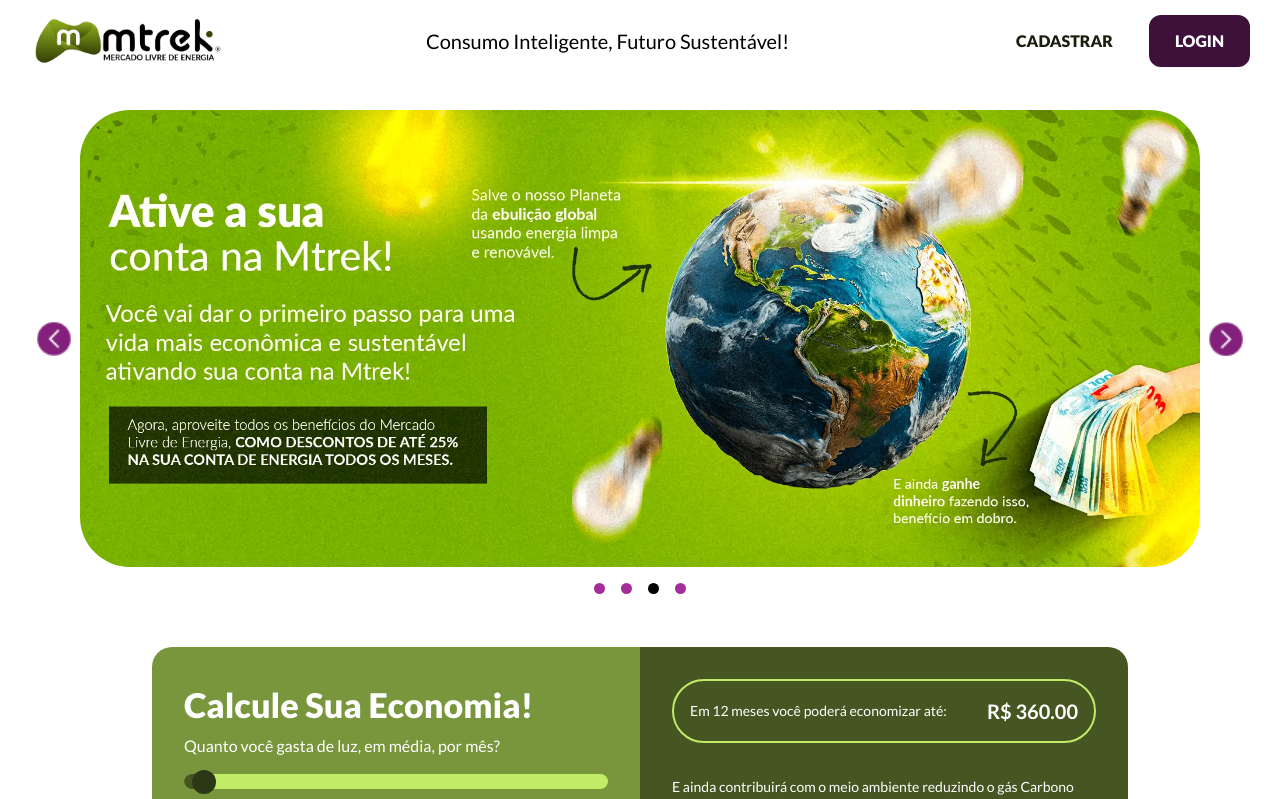
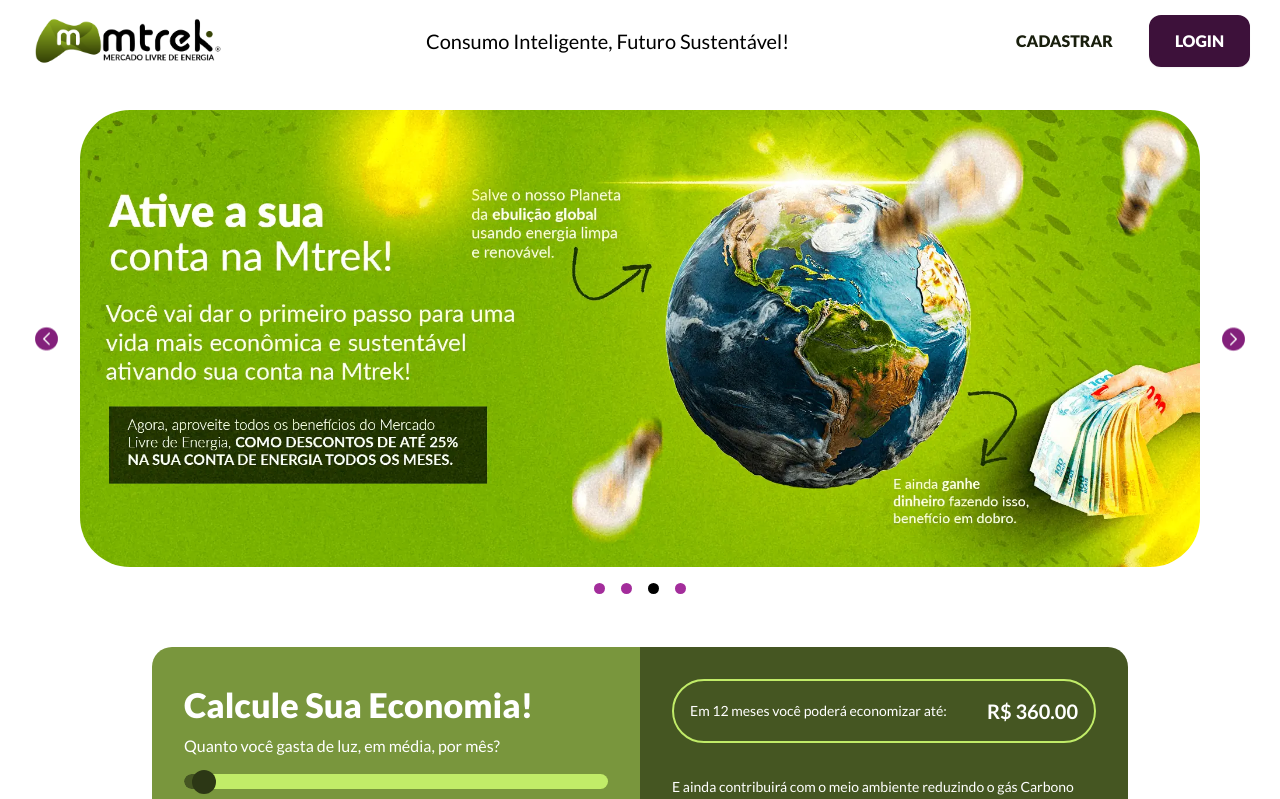
Before and after one commit to Lxcier/mtrek, a Vue app: page / in a window 1280 px wide. Shown: the top 799 px of the page. Built offline with nearby package versions, Linux system fonts and the light colour scheme.

Commit message:
fix: width arrow

```diff
--- a/index.html
+++ b/index.html
@@ -5,10 +5,13 @@
     <link rel="icon" href="/favicon.png">
     <meta name="viewport" content="width=device-width, initial-scale=1.0">
     <title>Mtrek - Mercado Livre de Energia</title>
+
     <link rel="preconnect" href="https://fonts.googleapis.com">
     <link rel="preconnect" href="https://fonts.gstatic.com" crossorigin>
     <link href="https://fonts.googleapis.com/css2?family=Lato:ital,wght@0,100;0,300;0,400;0,700;0,900;1,100;1,300;1,400;1,700;1,900&display=swap" rel="stylesheet">
     <link rel="stylesheet" href="https://cdnjs.cloudflare.com/ajax/libs/font-awesome/6.5.2/css/all.min.css" integrity="sha512-SnH5WK+bZxgPHs44uWIX+LLJAJ9/2PkPKZ5QiAj6Ta86w+fsb2TkcmfRyVX3pBnMFcV7oQPJkl9QevSCWr3W6A==" crossorigin="anonymous" referrerpolicy="no-referrer" />
+
+    <script src="https://unpkg.com/swiper/swiper-bundle.min.js"></script>
   </head>
   <body>
     <div id="app"></div>
--- a/src/components/Depoimentos.vue
+++ b/src/components/Depoimentos.vue
@@ -161,10 +161,6 @@
         transform: translateY(-50%);
     }
 
-	.testimonials__glide__arrow img {
-		@apply w-11;
-	}
-
     .testimonials__glide__arrow--left {
         @apply left-0;
     }
--- a/src/components/MainSlider.vue
+++ b/src/components/MainSlider.vue
@@ -124,10 +124,6 @@
   transform: translateY(-50%);
 }
 
-.glide__arrow img {
-  @apply w-12;
-}
-
 .glide__arrow--left {
   @apply left-0;
 }
--- a/src/components/Parceiras.vue
+++ b/src/components/Parceiras.vue
@@ -149,10 +149,6 @@
         @apply absolute top-[50%];
     }
 
-    .companies__arrow img {
-        @apply w-10;
-    }
-
     .companies__arrow--left {
         left: 0;
         transform: translateY(-50%);
--- a/src/views/HomeView.vue
+++ b/src/views/HomeView.vue
@@ -50,7 +50,7 @@
             delay: 200,
           });
 
-          sr.reveal ('.animated-right', {
+          sr.reveal('.animated-right', {
             origin: 'right'
           });
 
```
